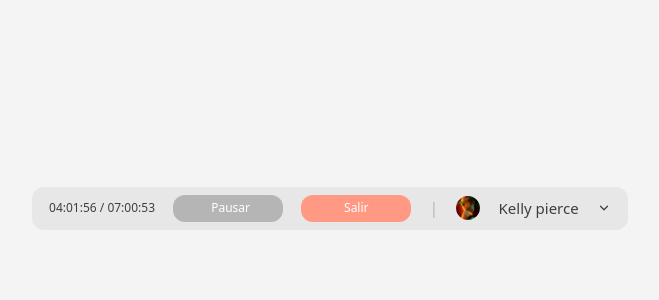
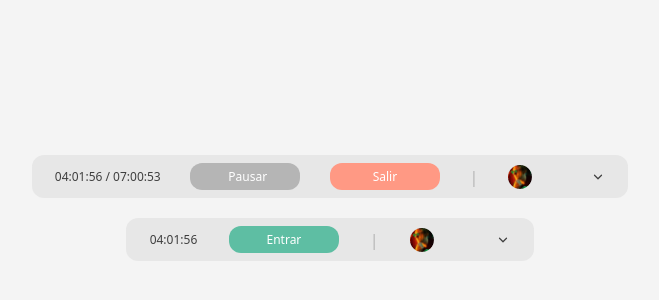
Before and after one commit to cem20903/tracker-sesame, a Vue app: page / in a window 1280 px wide. Shown: the part 192-492 px from the top of the page, without its empty margins (310-969 px from the left). Built offline with nearby package versions, Linux system fonts and the light colour scheme; no server answers.

Commit message:
Add correct data on functions

```diff
--- a/src/App.vue
+++ b/src/App.vue
@@ -1,7 +1,7 @@
 <template>
   <div id="app" class="bg-grey-extra-light h-screen flex items-center justify-center flex-col gap-[20px]">
     <TrackerOnline />
-    <!-- <TrackerOffline />  -->
+    <TrackerOffline />
     <!-- <ul class="bg-white text-grey-dark w-[247px]">
         <li class="h-[45px] flex justify-center items-center">Mis cuentas</li>
         <li class="h-[45px] flex justify-center items-center ">Vista Empleado</li>
@@ -14,16 +14,20 @@
 <script>
 
 import TrackerOnline from './components/TrackerOnline.vue'
-// import TrackerOffline from './components/TrackerOffline.vue'
+import TrackerOffline from './components/TrackerOffline.vue'
+import { mapActions } from 'vuex'
 
 export default {
   name: 'App',
   components: {
     TrackerOnline,
-    // TrackerOffline
+    TrackerOffline
+  },
+  methods: {
+    ...mapActions(['getInitialWorkerInfo'])
   },
   created() {
-
+  this.getInitialWorkerInfo()
   }
 }
 </script>
--- a/src/components/TrackerOffline.vue
+++ b/src/components/TrackerOffline.vue
@@ -4,15 +4,15 @@
     <Button type="primary" :onClick="clickOnClockIn" >Entrar</Button>
     <p class="text-grey-light-1">|</p>
     <img src="../assets/avatar.png">
-    <p class="text-medium text-grey-dark">Kelly pierce</p>
+    <p class="text-medium text-grey-dark">{{ worker.firstName }} {{ worker.lastName }}</p>
     <img src="../assets/chevron-left.svg" >
   </div>
 </template>
 
 <script>
 
+import { mapState } from 'vuex'
 import Button from './Button.vue'
-
 import { clockIn } from '../services/API'
 
 export default {
@@ -24,6 +24,9 @@ export default {
     async clickOnClockIn () {
       await clockIn({ employeeId: 'b99a6cd9-3a3d-4635-9eea-e089c90ac45a'})
     }
+  },
+  computed: {
+    ...mapState(['worker'])
   }
 }
 </script>
--- a/src/components/TrackerOnline.vue
+++ b/src/components/TrackerOnline.vue
@@ -6,36 +6,30 @@
     <Button :onClick="clickOnClockOut" type="danger">Salir</Button>
     <p class="text-grey-light-1">|</p>
     <img src="../assets/avatar.png">
-    <p class="text-medium text-grey-dark">Kelly pierce</p>
+    <p class="text-medium text-grey-dark">{{ worker.firstName }} {{ worker.lastName }}</p>
     <img src="../assets/chevron-left.svg" >
   </div>
-
   </div>
 </template>
-
 <script>
 
 import Button from './Button.vue'
 import { clockOut } from '../services/API'
+import { mapState } from 'vuex'
 
 export default {
   name: 'Tracker-Online',
   components: {
     Button
   },
-  data() {
-    return {
-    }
-  },
+
   methods: {
     async clickOnClockOut () {
-      await clockOut({ employeeId: 'b99a6cd9-3a3d-4635-9eea-e089c90ac45a'})
+      await clockOut({ employeeId: this.worker.id })
     },
-
+  },
+  computed: {
+    ...mapState(['worker'])
   }
 }
 </script>
-
-
-<style scoped>
-</style>
--- a/src/main.js
+++ b/src/main.js
@@ -2,22 +2,13 @@
 import { createApp } from 'vue'
 import App from './App.vue'
 import './assets/tailwind.css'
-import { createStore } from 'vuex'
 
 
-const store = createStore({
-  state () {
-    return {
-      count: 0
-    }
-  },
-  mutations: {
-  }
-})
+import store from './store/store'
+
 
 const app = createApp(App)
 
 app.use(store)
 
-
 app.mount('#app')
--- /dev/null
+++ b/src/store/store.js
@@ -0,0 +1,36 @@
+
+import { createStore } from 'vuex'
+
+import { getCurrentStatus } from '../services/API'
+
+const store = createStore({
+  state () {
+    return {
+      worker: {
+        firstName: null,
+        lastName: null,
+        id: null,
+        workStatus: null
+      }
+    }
+  },
+  mutations: {
+    setDataWorker(state, worker) {
+      state.worker = worker
+
+    }
+  },
+  actions: {
+    async getInitialWorkerInfo ({ commit }) {
+    const response = await getCurrentStatus()
+
+    const { firstName, lastName, id, workStatus} = response.data.data[0].employee
+
+    commit('setDataWorker', { firstName, lastName, id, workStatus})
+
+  }
+}
+})
+
+
+export default store
```
